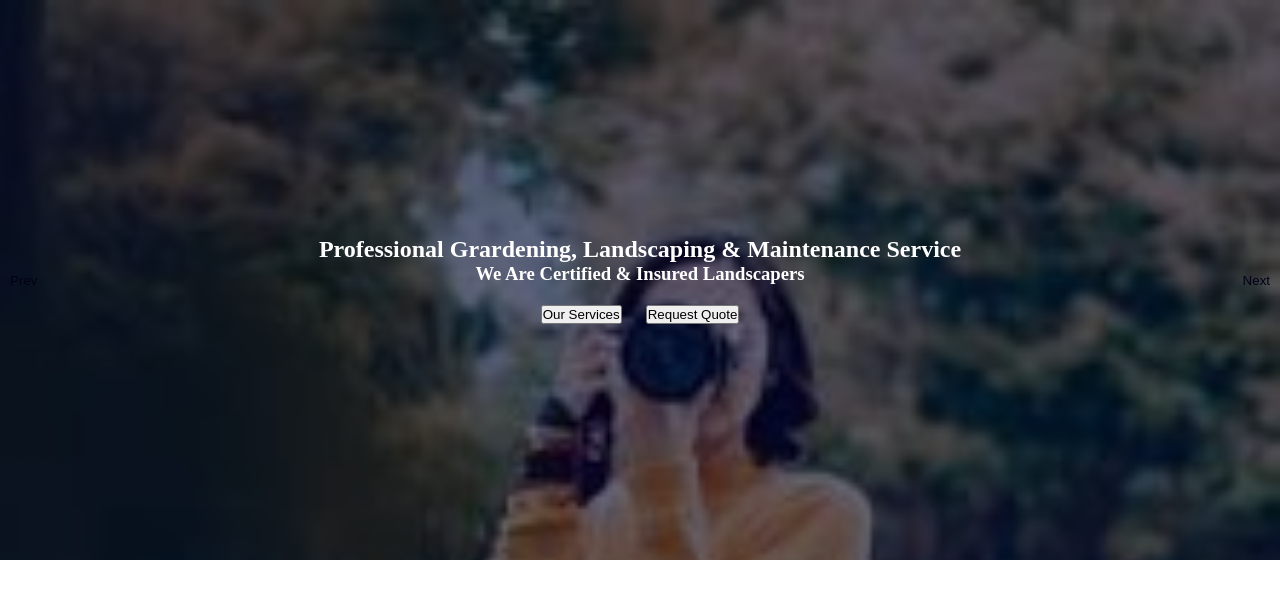
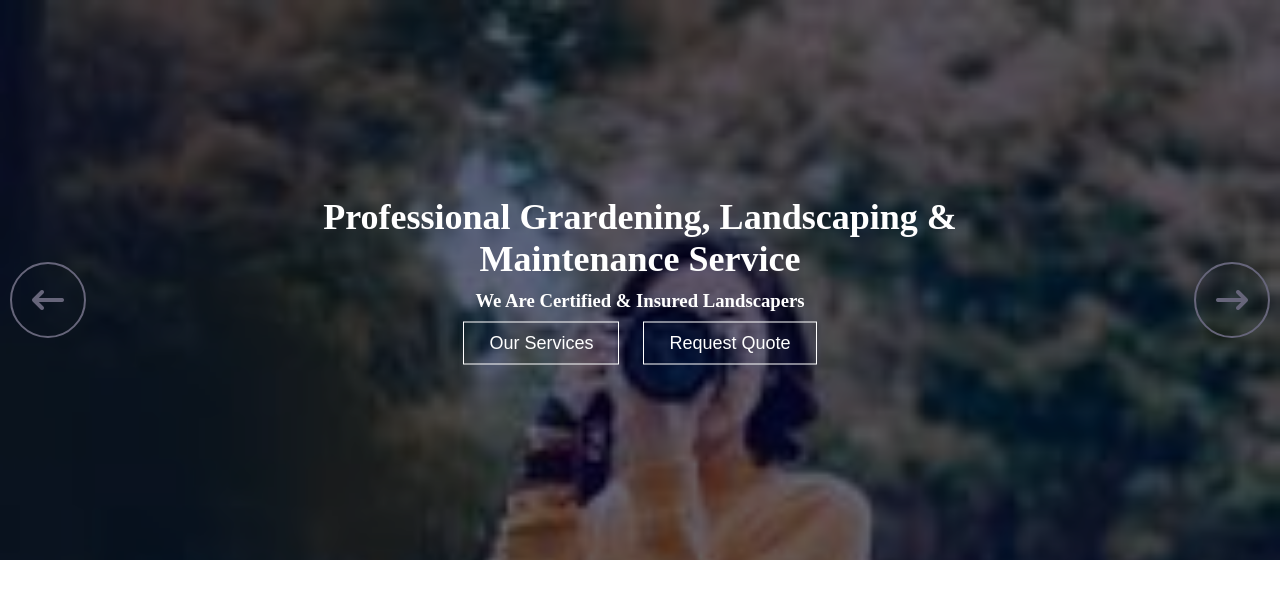
Before and after one commit to ashiqur-r-biplop/Tab, a plain HTML site: page index.html in a window 1280 px wide. Drawn offline with Linux system fonts and the light colour scheme.

Commit message:
added text animation and font awesome icons

```diff
--- a/index.html
+++ b/index.html
@@ -6,6 +6,7 @@
     <meta name="viewport" content="width=device-width, initial-scale=1.0">
     <title>Document</title>
     <link rel="stylesheet" href="style.css">
+    <link rel="stylesheet" href="https://cdnjs.cloudflare.com/ajax/libs/font-awesome/6.5.2/css/all.min.css" integrity="sha512-SnH5WK+bZxgPHs44uWIX+LLJAJ9/2PkPKZ5QiAj6Ta86w+fsb2TkcmfRyVX3pBnMFcV7oQPJkl9QevSCWr3W6A==" crossorigin="anonymous" referrerpolicy="no-referrer" />
 </head>
 
 <body>
@@ -14,7 +15,7 @@
             <div class="slide">
                 <img src="./images/image1.jpeg" alt="Slide 1">
                 <div class="text-container">
-                    <h2 class="section-title">Professional Grardening, Landscaping & Maintenance Service</h2>
+                    <h2 class="section-title">Professional Grardening, Landscaping & <br>  Maintenance Service</h2>
                     <h3 class="section-heading">We Are Certified & Insured Landscapers</h3>
                     <div class="buttons">
                         <button>Our Services</button>
@@ -25,7 +26,7 @@
             <div class="slide">
                 <img src="./images/image2.webp" alt="Slide 1">
                 <div class="text-container">
-                    <h2 class="section-title">Professional Grardening, Landscaping & Maintenance Service</h2>
+                    <h2 class="section-title">Professional Grardening, Landscaping & <br> Maintenance Service</h2>
                     <h3 class="section-heading">We Are Certified & Insured Landscapers</h3>
                     <div class="buttons">
                         <button>Our Services</button>
@@ -36,7 +37,7 @@
             <div class="slide">
                 <img src="./images/image3.webp" alt="Slide 1">
                 <div class="text-container">
-                    <h2 class="section-title">Professional Grardening, Landscaping & Maintenance Service</h2>
+                    <h2 class="section-title">Professional Grardening, Landscaping & <br> Maintenance Service</h2>
                     <h3 class="section-heading">We Are Certified & Insured Landscapers</h3>
                     <div class="buttons">
                         <button>Our Services</button>
@@ -47,7 +48,7 @@
             <div class="slide">
                 <img src="./images/image4.jpeg" alt="Slide 1">
                 <div class="text-container">
-                    <h2 class="section-title">Professional Grardening, Landscaping & Maintenance Service</h2>
+                    <h2 class="section-title">Professional Grardening, Landscaping & <br> Maintenance Service</h2>
                     <h3 class="section-heading">We Are Certified & Insured Landscapers</h3>
                     <div class="buttons">
                         <button>Our Services</button>
@@ -58,10 +59,11 @@
 
             <!-- More slides -->
         </div>
-        <button class="prev">Prev</button>
-        <button class="next">Next</button>
+        <button class="prev"><i class="fa-solid fa-arrow-left-long"></i></button>
+        <button class="next"><i class="fa-solid fa-arrow-right-long"></i></button>
     </div>
     <script src="script.js"></script>
+    <script src="https://kit.fontawesome.com/253828a4b7.js" crossorigin="anonymous"></script>
 </body>
 
 </html>
--- a/script.js
+++ b/script.js
@@ -45,7 +45,7 @@ document.addEventListener("DOMContentLoaded", function () {
     if (!isHovering) {
       nextSlide();
     }
-  }, 5000); // Change slide every 5 seconds
+  }, 6000); // Change slide every 5 seconds
 
   // Pause on hover
   slider.addEventListener("mouseover", () => {
@@ -59,7 +59,7 @@ document.addEventListener("DOMContentLoaded", function () {
       if (!isHovering) {
         nextSlide();
       }
-    }, 3000);
+    }, 6000);
   });
 
   // Next button click event
--- a/style.css
+++ b/style.css
@@ -77,14 +77,27 @@ button.next {
 .animate .section-title {
   font-weight: 700;
   position: relative;
+  font-size: 36px;
   animation: text 3s 1;
 }
 
 .animate .section-heading {
   display: block;
   animation: text2 3s 1;
+  margin-top: 10px;
 }
-
+.prev , .next {
+  font-size: 32px;
+  color: white;
+  font-weight: 700;
+  margin: 20px 0px;
+}
+.prev i , .next i {
+  border: 2px solid white;
+  padding: 20px;
+  border-radius: 100%;
+  z-index: 999999;
+}
 .slide::before {
   content: "";
   position: absolute;
@@ -92,30 +105,46 @@ button.next {
   width: 100%;
   height: 70vh;
   background: rgba(2, 0, 36, 0.603);
-  background: linear-gradient(0deg, rgba(2, 0, 36, 0.603) rgba(85, 85, 91, 0.418) 55%, rgba(255, 255, 255, 0.30015756302521013) 85%);
+  background: linear-gradient(
+    0deg,
+    rgba(2, 0, 36, 0.603) rgba(85, 85, 91, 0.418) 55%,
+    rgba(255, 255, 255, 0.30015756302521013) 85%
+  );
   z-index: 9999;
+}
+.animate .buttons{
+  position: relative;
+  animation: buttonsGroup 2s 1;
+  display: block;
+  margin-top: 10px;
+}
+.buttons button {
+  background: transparent;
+  outline: none;
+  color: white;
 
+  border: 1px solid white;
+  padding: 10px 25px;
+  font-size: 18px;
 }
-
 @keyframes text {
   0% {
     color: black;
     margin-bottom: -10px;
-    font-size: 32px;
+    font-size: 36px;
     background-color: black;
   }
 
   30% {
-    margin-bottom: -40px;
+    margin-bottom: -30px;
     font-size: 38px;
   }
 
   85% {
     letter-spacing: 0px;
-    margin-bottom: -40px;
-    font-size: 32px;
+    margin-bottom: -30px;
+    font-size: 36px;
   }
-
 }
 
 @keyframes text2 {
@@ -133,6 +162,22 @@ button.next {
 
   100% {
     opacity: 100;
+    margin-top: 10px;
+  }
+}
+@keyframes buttonsGroup {
+  0% {
+    margin-top: 40px;
   }
 
+  30% {
+    margin-top: 30px;
+  }
+
+  85% {
+    margin-top: 20px;
+  }
+  100%{
+    margin-top: 10px;
+  }
 }
```
